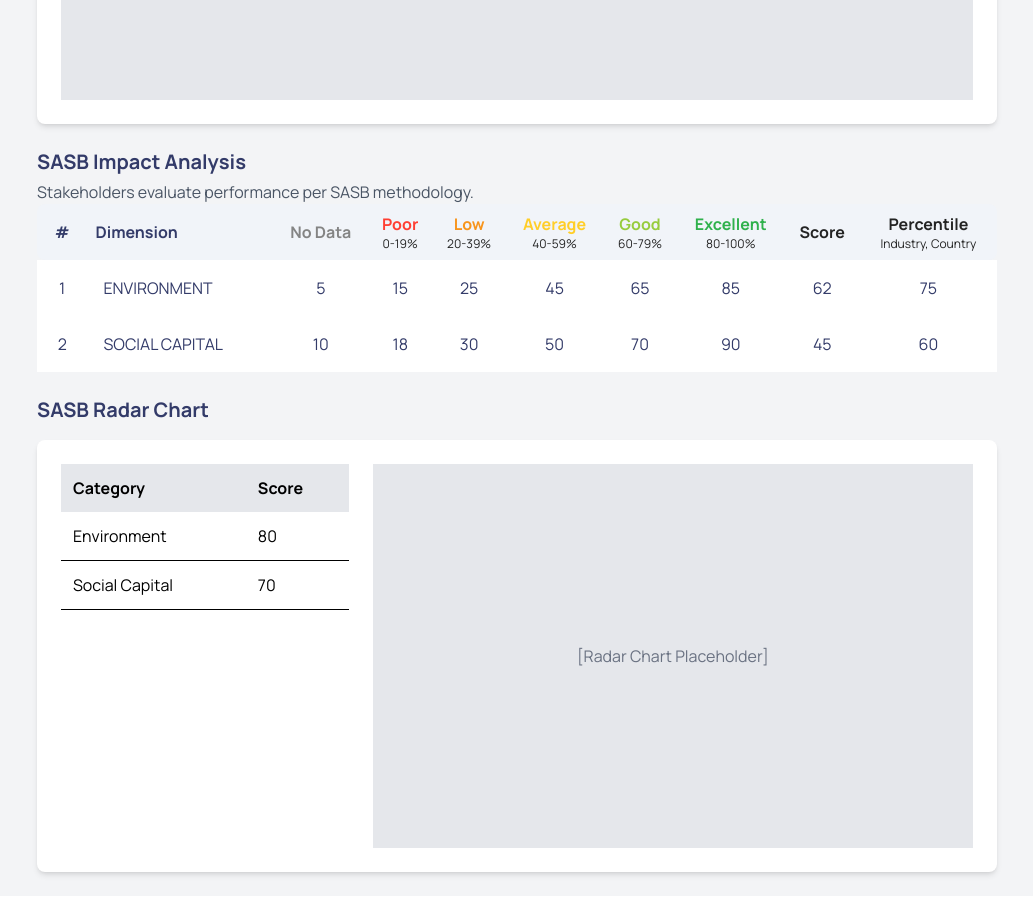
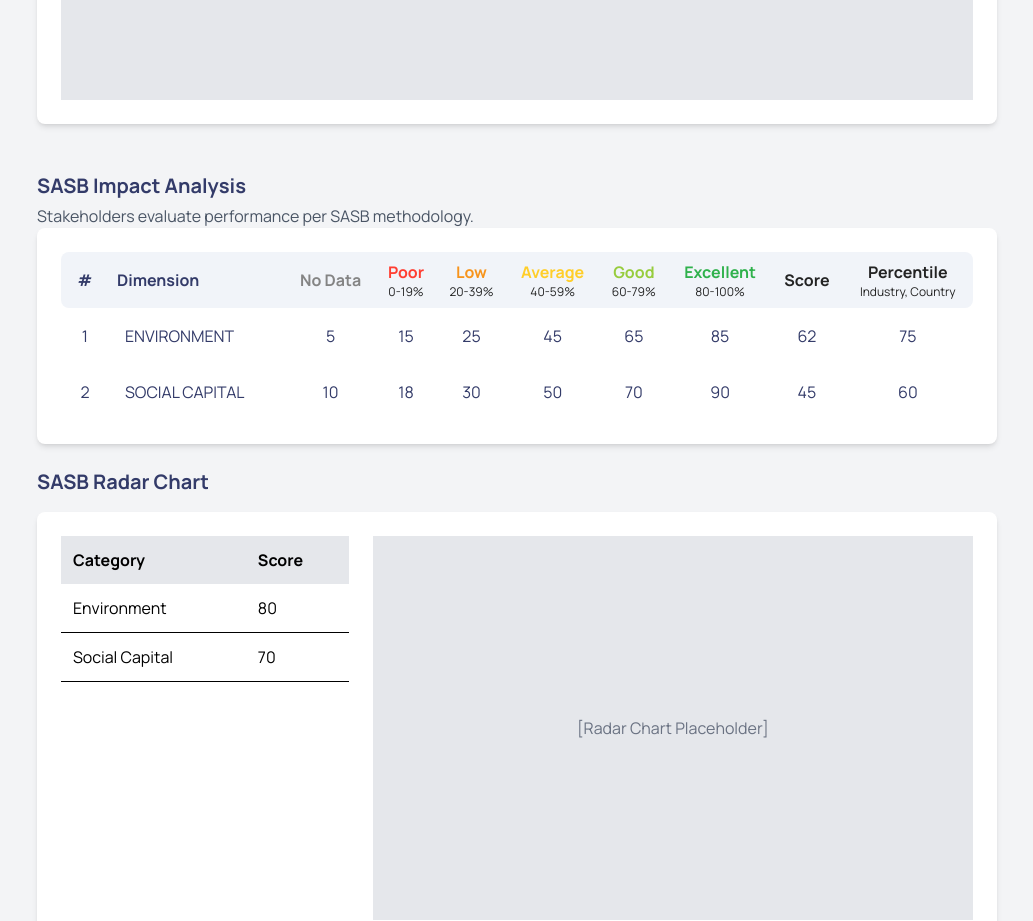
Before and after one commit to SSIndex/MonitorPOC, a Next.js app in the folder monitor/: page /general in a window 1280 px wide. Shown: the part 1120-2041 px from the top of the page, without its empty margins (123-1156 px from the left). Before the commit the page ends 2016 px from the top, so only its background shows below. Built offline with nearby package versions, Linux system fonts and the light colour scheme.

Commit message:
feat(general/page): IMPROVE general page style

```diff
--- a/monitor/src/app/general/page.tsx
+++ b/monitor/src/app/general/page.tsx
@@ -73,10 +73,10 @@ export default function GeneralAnalysis() {
             {/* Left Column */}
             <div className="bg-secondary text-white p-6 rounded-lg">
               <h5 className="text-lg font-semibold">Percentile Analysis</h5>
-              <p className="mt-2">
+              <p className="mt-2 text-md">
                 The result of the company in analysis is benchmarked with two groups of data:
               </p>
-              <ol className="list-decimal ml-4 mt-2 space-y-1">
+              <ol className="list-decimal ml-4 mt-2 space-y-1 text-md">
                 <li><strong>Global Universe</strong>: Sample of companies worldwide.</li>
                 <li><strong>Industry in Country</strong>: Same industry and country.</li>
               </ol>
@@ -113,32 +113,14 @@ export default function GeneralAnalysis() {
         </section>
 
         {/* SASB Impact Analysis Section */}
-        <section className="pt-6">
+        <section className="pt-6 mt-6">
           <h4 className="text-xl font-bold text-primary">SASB Impact Analysis</h4>
           <p className="text-gray-600 mt-1">
             Stakeholders evaluate performance per SASB methodology.
           </p>
-          {/* <div className="mt-4 bg-white rounded-lg shadow-md p-6">
-            <table className="w-full text-left">
-              <thead>
-                <tr className="bg-gray-200">
-                  <th className="p-3">Category</th>
-                  <th className="p-3">Score</th>
-                  <th className="p-3">Percentile</th>
-                </tr>
-              </thead>
-              <tbody>
-                {sasbTableData.map((row, index) => (
-                  <tr key={index} className="border-b">
-                    <td className="p-3">{row.category}</td>
-                    <td className="p-3">{row.score}</td>
-                    <td className="p-3">{row.percentile}</td>
-                  </tr>
-                ))}
-              </tbody>
-            </table>
-          </div> */}
-          <UserTable />
+          <div className='bg-white rounded-lg shadow-md p-6'>
+            <UserTable />
+          </div>
         </section>
 
         {/* SASB Radar Chart Section */}
```
